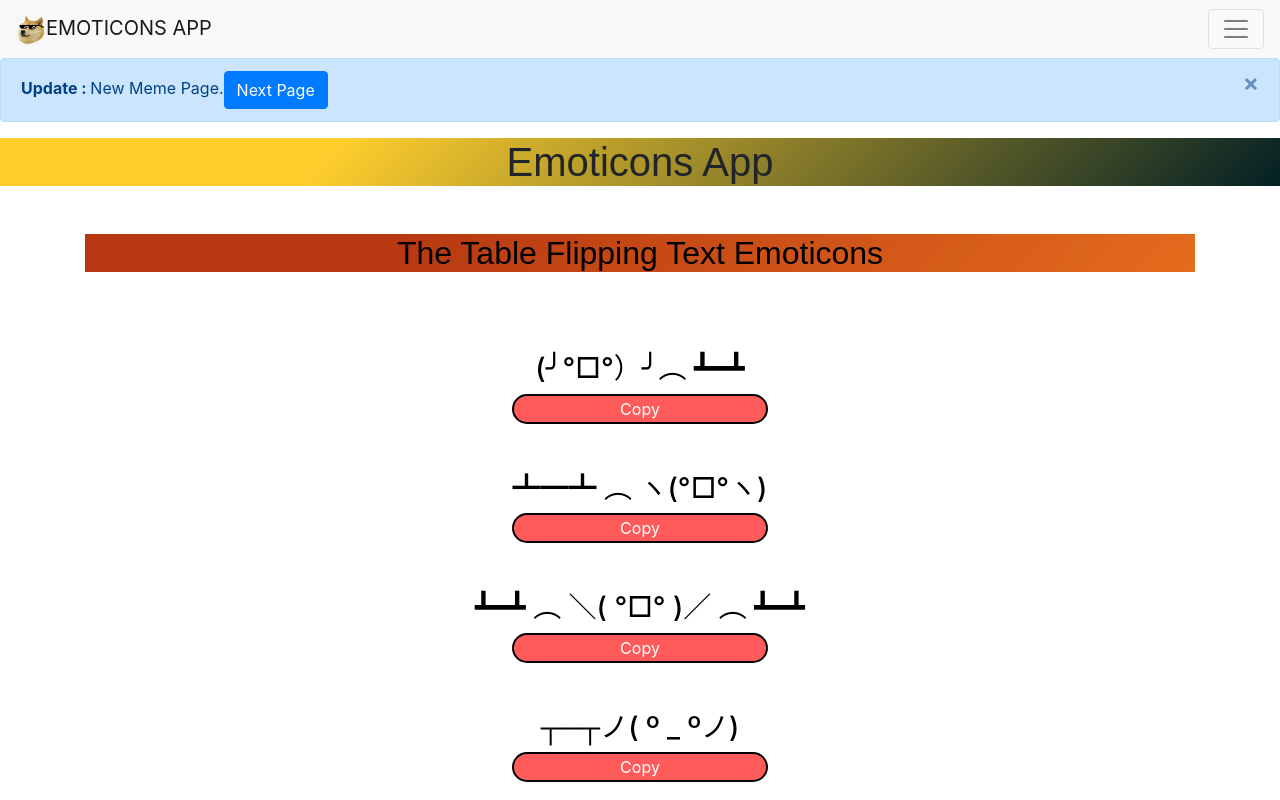
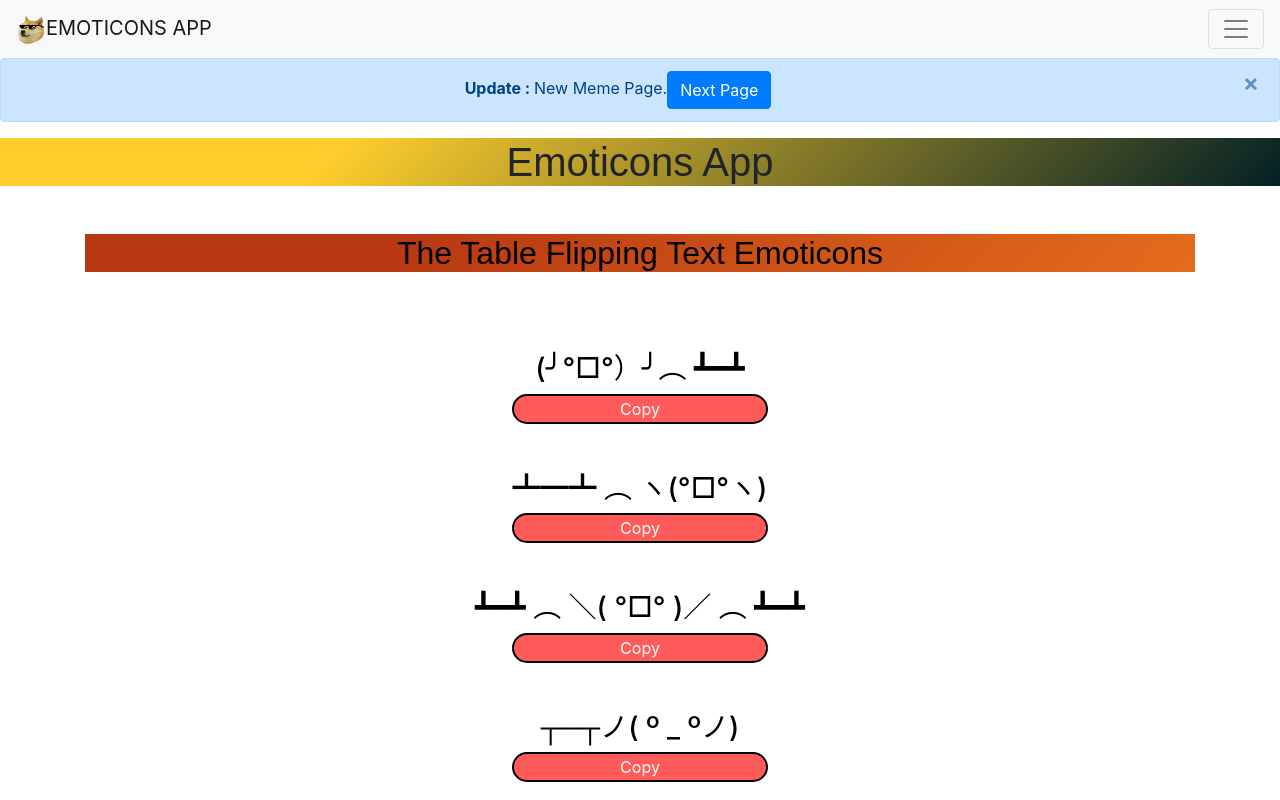
Before and after one commit to Vaibhav9526/Meme-App, a React (Create React App) app: page / in a window 1280 px wide. Shown: the top 800 px of the page. Built offline with nearby package versions, Linux system fonts and the light colour scheme; a web font is replaced by a local one.

Commit message:
Loading Added

```diff
--- a/package.json
+++ b/package.json
@@ -8,6 +8,7 @@
     "@testing-library/user-event": "^13.5.0",
     "react": "^18.0.0",
     "react-dom": "^18.0.0",
+    "react-loading": "^2.0.3",
     "react-router-dom": "^6.3.0",
     "react-scripts": "5.0.0",
     "web-vitals": "^2.1.4"
--- a/src/App.css
+++ b/src/App.css
@@ -62,3 +62,8 @@ p.copyright {
   position: sticky;
   top: 0;
 }
+.spinner{
+  display: flex;
+  justify-content: center;
+  margin-top: 15rem;
+}
--- a/src/App.js
+++ b/src/App.js
@@ -4,11 +4,13 @@ import About from './component/About';
 import Error from './component/Error';
 import Navbar from './Memes/Navbar'
 import Memes from './Memes/Memes'
-import React, { useState } from 'react';
+import React, { useEffect, useState } from 'react';
 import Alert from './component/Alert';
 import Note from './component/Note';
 import Footer from './component/Footer';
 import Meme2 from './Next Page Meme/Meme2';
+// import Loading from './component/Loader';
+import ReactLoading from 'react-loading';
 
 function App() {
 
@@ -39,9 +41,20 @@ function App() {
     }, 1000);
   }
 
+
+  const [isLoading, setIsLoading] = useState(true);
+  useEffect(() => {
+    setTimeout(() => {
+      setIsLoading(false);
+    }, 2500);
+  })
+
   return (
     <>
-      <BrowserRouter>
+    <center>
+    {isLoading==true?
+        <ReactLoading className='spinner' type={"bars"} color={"#064663"} height={100} width={100} />:
+        <BrowserRouter>
         <Navbar title="EMOTICONS APP" mode={mode} toggleMode={toggleMode} />
         <Alert alert={alert} />
         <div className="App">
@@ -55,6 +68,8 @@ function App() {
           <Footer/>
         </div>
       </BrowserRouter>
+      }
+      </center>
     </>
   );
 }
```
Also changed, not shown: 1 other file (tests, documents, lock files or other folders).
